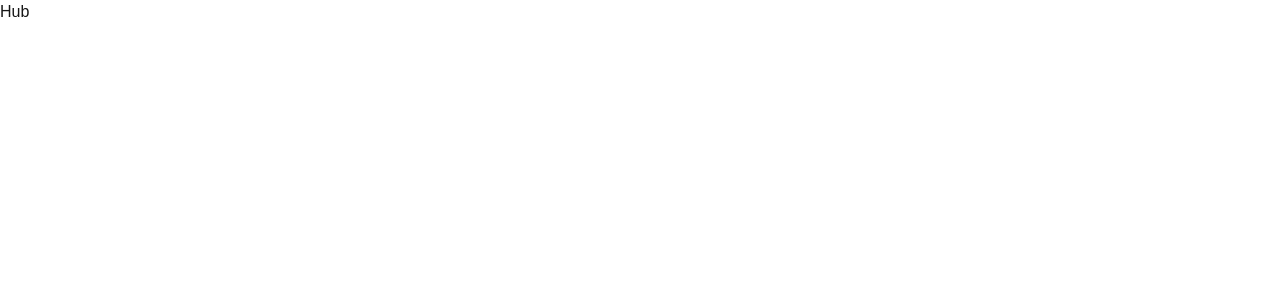
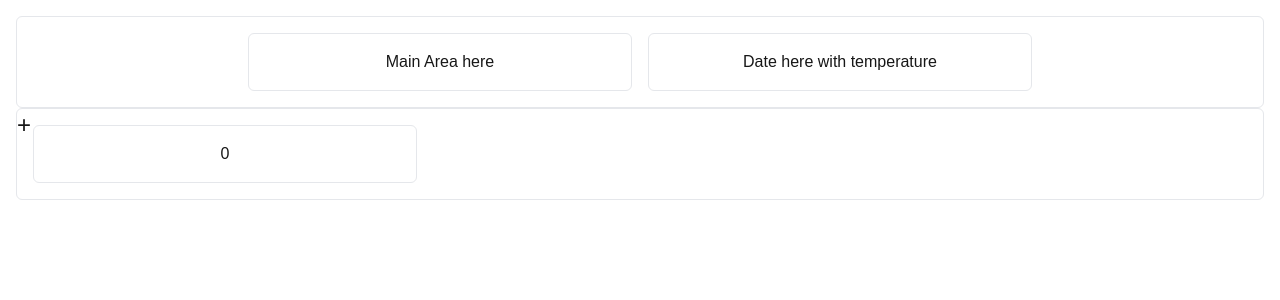
Before and after one commit to enzorod10/hub, a Next.js app: page / in a window 1280 px wide. Shown: the top 300 px of the page. Built offline with nearby package versions, Linux system fonts and the light colour scheme.

Commit message:
set up layout of tasks, and date w/ temp

```diff
--- a/app/page.tsx
+++ b/app/page.tsx
@@ -1,7 +1,34 @@
+'use client';
+import { useState } from "react";
+
 export default function Home() {
+  const [tasks, setTasks] = useState([0]);
   return (
-    <div className="">
-      Hub
+    <div className="m-4">
+      <div>
+        <div className="flex w-full border rounded-md p-4 gap-4 justify-center">
+          <div className="flex items-center justify-center border rounded-md p-4 max-w-sm w-full">
+            Main Area here
+          </div>
+          <div className="flex items-center justify-center border rounded-md p-4 max-w-sm w-full">
+            Date here with temperature
+          </div>
+        </div>
+        <div>
+          <div className="w-full border relative rounded-md p-4 gap-4 justify-center">
+            <button onClick={() => setTasks(() => [...tasks, tasks.length])} className="text-2xl absolute left-0 top-0">
+              +
+            </button>
+            <div>
+              {tasks.map((task) => (
+                <div key={task} className="flex items-center justify-center border rounded-md p-4 max-w-sm w-full">
+                  {task}
+                </div>
+              ))}
+            </div>
+          </div>
+        </div>
+      </div>
     </div>
   );
 }
```
